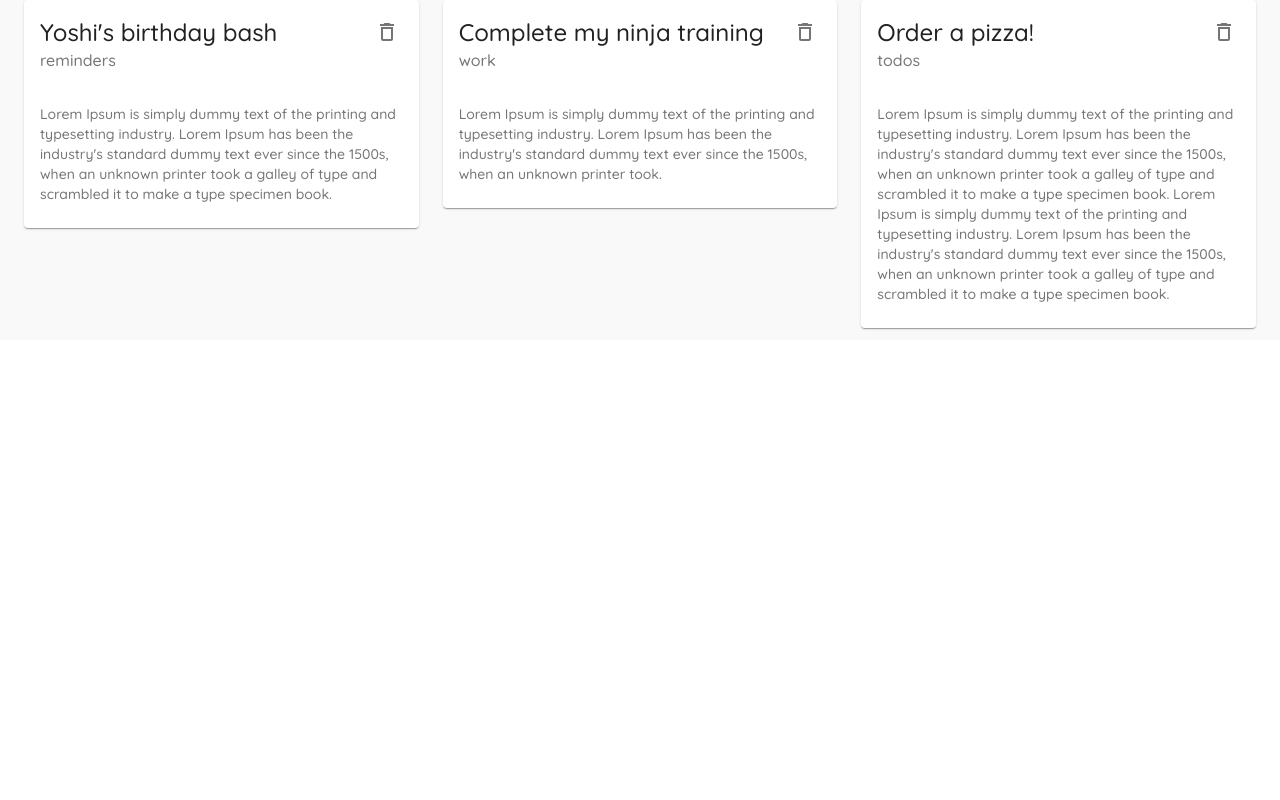
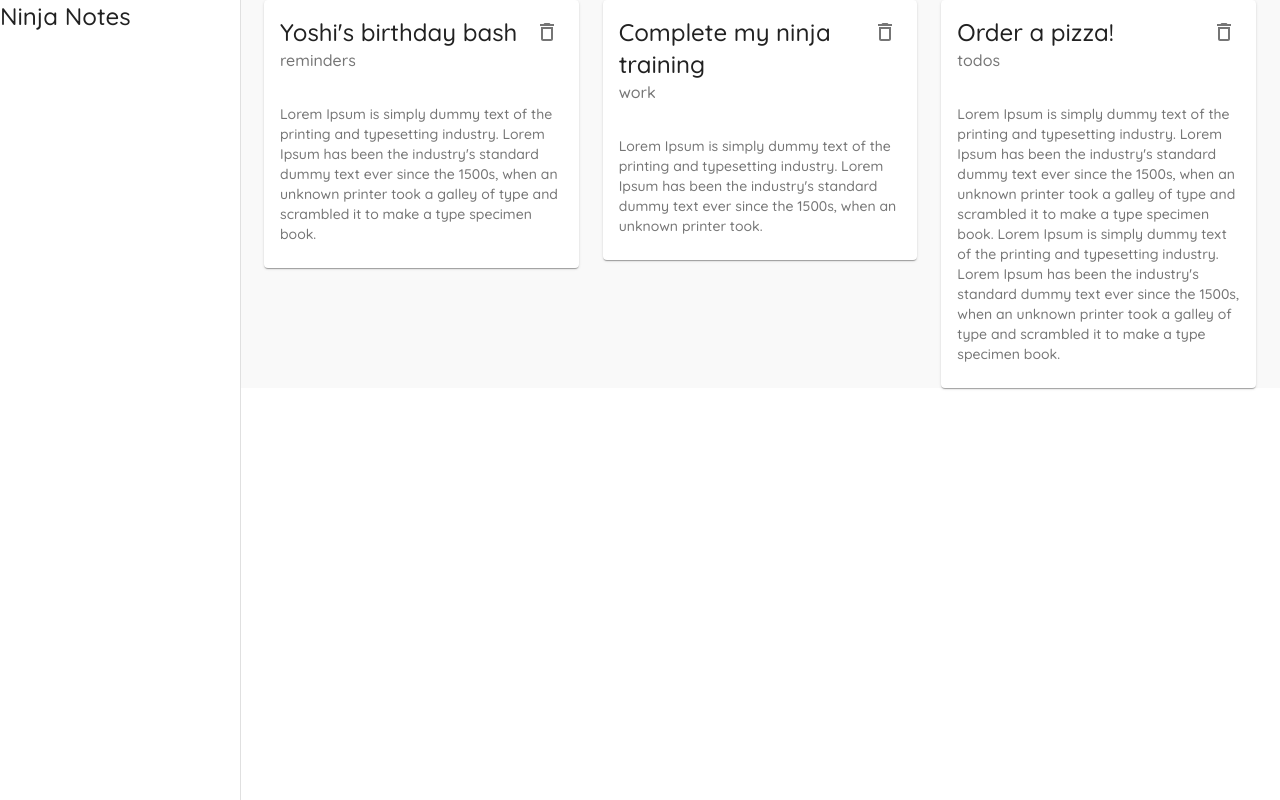
Before and after one commit to honmetha/material-ui-tutorial, a React (Create React App) app: page / in a window 1280 px wide. Built offline with nearby package versions, Linux system fonts and the light colour scheme; data requests are answered from the project's data file.

Commit message:
[Added] 13 - Permanent Drawer

```diff
--- a/src/components/Layout.js
+++ b/src/components/Layout.js
@@ -1,11 +1,24 @@
 import * as React from "react";
 
 import { makeStyles } from "@material-ui/core";
+import Drawer from "@material-ui/core/Drawer";
+import Typography from "@material-ui/core/Typography";
+
+const drawerWidth = 240;
 
 const useStyles = makeStyles({
   page: {
     background: "#f9f9f9",
     width: "100%",
+  },
+  drawer: {
+    width: drawerWidth,
+  },
+  drawerPaper: {
+    width: drawerWidth,
+  },
+  root: {
+    display: "flex",
   },
 });
 
@@ -13,10 +26,20 @@
   const classes = useStyles();
 
   return (
-    <div>
+    <div className={classes.root}>
       {/* app bar */}
 
       {/* side drawer */}
+      <Drawer
+        className={classes.drawer}
+        variant="permanent"
+        anchor="left"
+        classes={{ paper: classes.drawerPaper }}
+      >
+        <div>
+          <Typography variant="h5">Ninja Notes</Typography>
+        </div>
+      </Drawer>
 
       <div className={classes.page}>{children}</div>
     </div>
```
